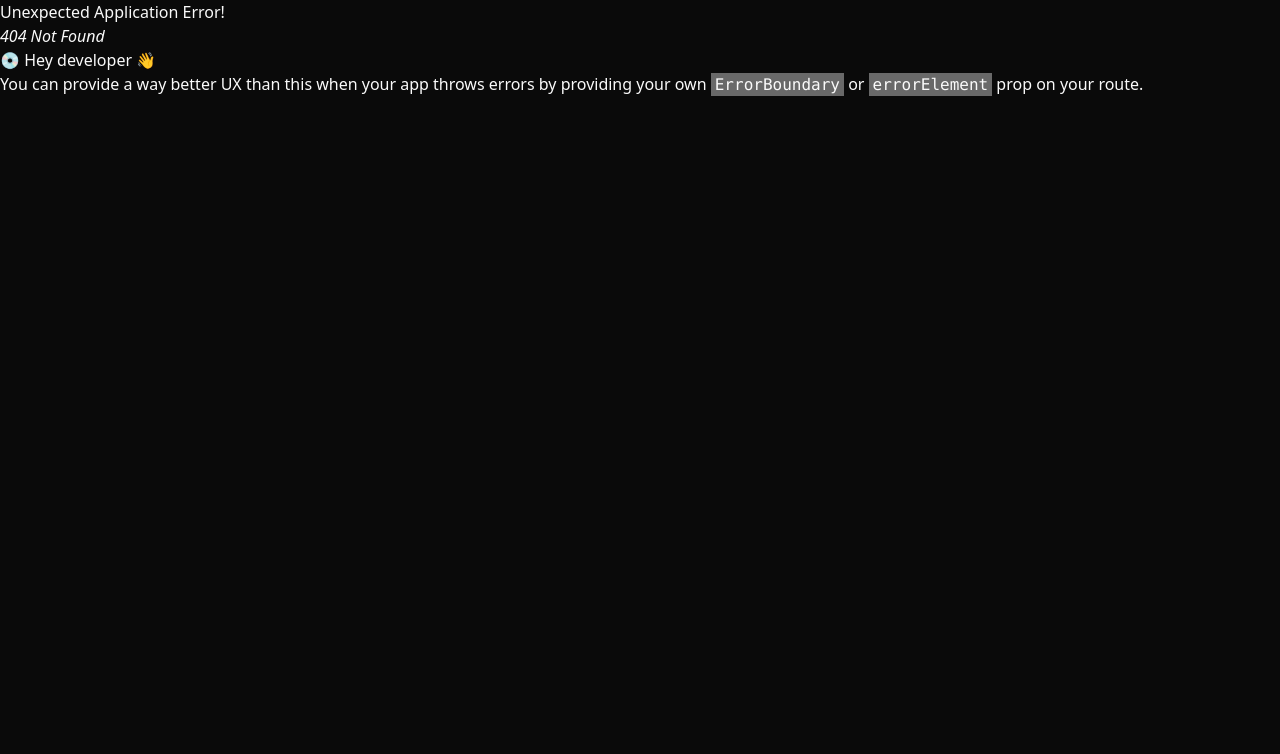
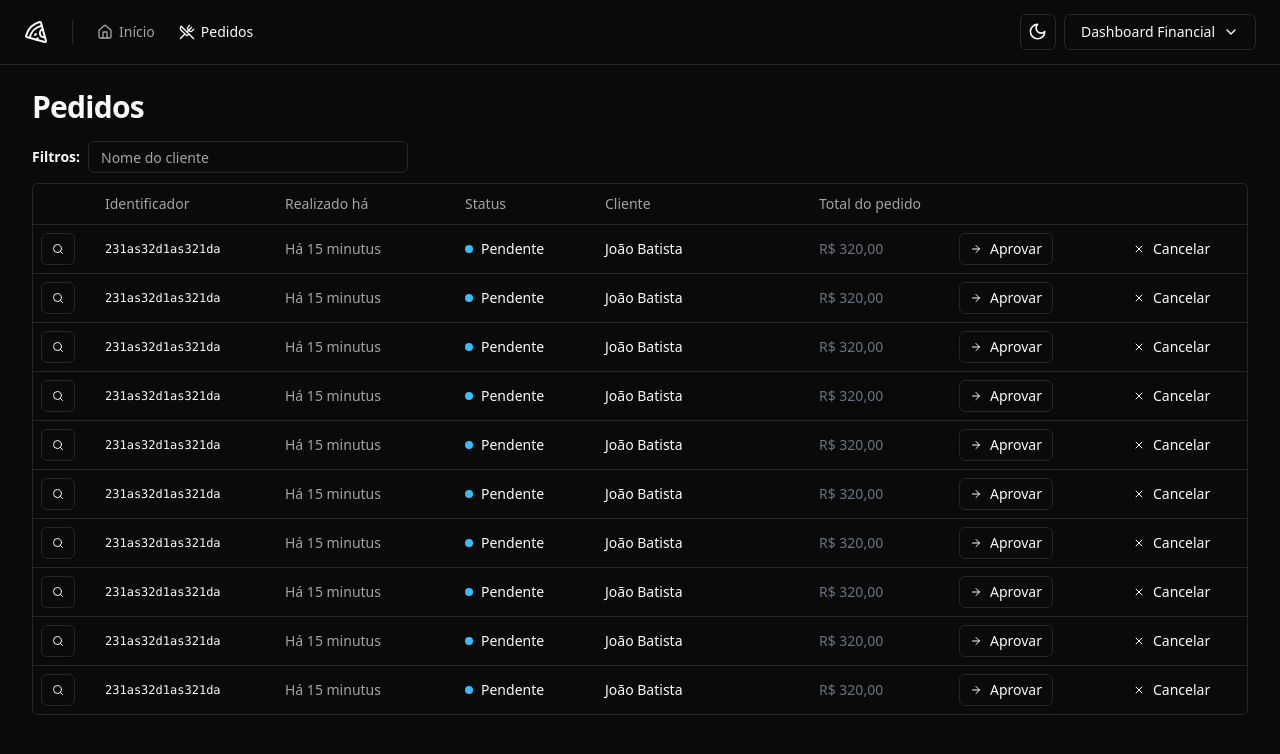
Before and after one commit to Cardosofiles/pizza-shop-client, a React (Vite) app: page /orders in a window 1280 px wide. Before the commit this address had no page. Shown: the top 754 px of the page. Built offline with nearby package versions, Linux system fonts and the light colour scheme.

Commit message:
adding UI table

```diff
--- a/index.html
+++ b/index.html
@@ -1,5 +1,5 @@
 <!DOCTYPE html>
-<html lang="en">
+<html lang="pt-BR">
   <head>
     <meta charset="UTF-8" />
     <link rel="icon" type="image/svg+xml" href="/vite.svg" />
--- a/src/components/ui/button.tsx
+++ b/src/components/ui/button.tsx
@@ -1,8 +1,8 @@
-import * as React from "react"
-import { Slot } from "@radix-ui/react-slot"
-import { cva, type VariantProps } from "class-variance-authority"
+import { Slot } from "@radix-ui/react-slot";
+import { cva, type VariantProps } from "class-variance-authority";
+import * as React from "react";
 
-import { cn } from "@/lib/utils"
+import { cn } from "@/lib/utils";
 
 const buttonVariants = cva(
   "inline-flex items-center justify-center whitespace-nowrap rounded-md text-sm font-medium transition-colors focus-visible:outline-none focus-visible:ring-1 focus-visible:ring-ring disabled:pointer-events-none disabled:opacity-50",
@@ -23,6 +23,7 @@
       size: {
         default: "h-9 px-4 py-2",
         sm: "h-8 rounded-md px-3 text-xs",
+        xs: "h-8 px-2.5",
         lg: "h-10 rounded-md px-8",
         icon: "h-9 w-9",
       },
@@ -32,26 +33,26 @@
       size: "default",
     },
   }
-)
+);
 
 export interface ButtonProps
   extends React.ButtonHTMLAttributes<HTMLButtonElement>,
     VariantProps<typeof buttonVariants> {
-  asChild?: boolean
+  asChild?: boolean;
 }
 
 const Button = React.forwardRef<HTMLButtonElement, ButtonProps>(
   ({ className, variant, size, asChild = false, ...props }, ref) => {
-    const Comp = asChild ? Slot : "button"
+    const Comp = asChild ? Slot : "button";
     return (
       <Comp
         className={cn(buttonVariants({ variant, size, className }))}
         ref={ref}
         {...props}
       />
-    )
+    );
   }
-)
-Button.displayName = "Button"
+);
+Button.displayName = "Button";
 
-export { Button, buttonVariants }
+export { Button, buttonVariants };
--- /dev/null
+++ b/src/components/ui/table.tsx
@@ -0,0 +1,120 @@
+import * as React from "react"
+
+import { cn } from "@/lib/utils"
+
+const Table = React.forwardRef<
+  HTMLTableElement,
+  React.HTMLAttributes<HTMLTableElement>
+>(({ className, ...props }, ref) => (
+  <div className="relative w-full overflow-auto">
+    <table
+      ref={ref}
+      className={cn("w-full caption-bottom text-sm", className)}
+      {...props}
+    />
+  </div>
+))
+Table.displayName = "Table"
+
+const TableHeader = React.forwardRef<
+  HTMLTableSectionElement,
+  React.HTMLAttributes<HTMLTableSectionElement>
+>(({ className, ...props }, ref) => (
+  <thead ref={ref} className={cn("[&_tr]:border-b", className)} {...props} />
+))
+TableHeader.displayName = "TableHeader"
+
+const TableBody = React.forwardRef<
+  HTMLTableSectionElement,
+  React.HTMLAttributes<HTMLTableSectionElement>
+>(({ className, ...props }, ref) => (
+  <tbody
+    ref={ref}
+    className={cn("[&_tr:last-child]:border-0", className)}
+    {...props}
+  />
+))
+TableBody.displayName = "TableBody"
+
+const TableFooter = React.forwardRef<
+  HTMLTableSectionElement,
+  React.HTMLAttributes<HTMLTableSectionElement>
+>(({ className, ...props }, ref) => (
+  <tfoot
+    ref={ref}
+    className={cn(
+      "border-t bg-muted/50 font-medium [&>tr]:last:border-b-0",
+      className
+    )}
+    {...props}
+  />
+))
+TableFooter.displayName = "TableFooter"
+
+const TableRow = React.forwardRef<
+  HTMLTableRowElement,
+  React.HTMLAttributes<HTMLTableRowElement>
+>(({ className, ...props }, ref) => (
+  <tr
+    ref={ref}
+    className={cn(
+      "border-b transition-colors hover:bg-muted/50 data-[state=selected]:bg-muted",
+      className
+    )}
+    {...props}
+  />
+))
+TableRow.displayName = "TableRow"
+
+const TableHead = React.forwardRef<
+  HTMLTableCellElement,
+  React.ThHTMLAttributes<HTMLTableCellElement>
+>(({ className, ...props }, ref) => (
+  <th
+    ref={ref}
+    className={cn(
+      "h-10 px-2 text-left align-middle font-medium text-muted-foreground [&:has([role=checkbox])]:pr-0 [&>[role=checkbox]]:translate-y-[2px]",
+      className
+    )}
+    {...props}
+  />
+))
+TableHead.displayName = "TableHead"
+
+const TableCell = React.forwardRef<
+  HTMLTableCellElement,
+  React.TdHTMLAttributes<HTMLTableCellElement>
+>(({ className, ...props }, ref) => (
+  <td
+    ref={ref}
+    className={cn(
+      "p-2 align-middle [&:has([role=checkbox])]:pr-0 [&>[role=checkbox]]:translate-y-[2px]",
+      className
+    )}
+    {...props}
+  />
+))
+TableCell.displayName = "TableCell"
+
+const TableCaption = React.forwardRef<
+  HTMLTableCaptionElement,
+  React.HTMLAttributes<HTMLTableCaptionElement>
+>(({ className, ...props }, ref) => (
+  <caption
+    ref={ref}
+    className={cn("mt-4 text-sm text-muted-foreground", className)}
+    {...props}
+  />
+))
+TableCaption.displayName = "TableCaption"
+
+export {
+  Table,
+  TableHeader,
+  TableBody,
+  TableFooter,
+  TableHead,
+  TableRow,
+  TableCell,
+  TableCaption,
+}
--- a/src/routes.tsx
+++ b/src/routes.tsx
@@ -3,6 +3,7 @@
 import { AppLayout } from "@/routes/_layouts/app";
 import { AuthLayout } from "@/routes/_layouts/auth";
 import { Dashboard } from "@/routes/app/dashboard";
+import { Orders } from "@/routes/app/orders/orders";
 import { SingIn } from "@/routes/auth/sing-in";
 import { SingUp } from "@/routes/auth/sing-up";
 
@@ -10,7 +11,10 @@
   {
     path: "/",
     element: <AppLayout />,
-    children: [{ path: "/", element: <Dashboard /> }],
+    children: [
+      { path: "/", element: <Dashboard /> },
+      { path: "/orders", element: <Orders /> },
+    ],
   },
   {
     path: "/",
--- /dev/null
+++ b/src/routes/app/orders/orders.tsx
@@ -0,0 +1,99 @@
+import { Helmet } from "react-helmet-async";
+
+import { Button } from "@/components/ui/button";
+import { Input } from "@/components/ui/input";
+import {
+  Table,
+  TableBody,
+  TableCell,
+  TableHead,
+  TableHeader,
+  TableRow,
+} from "@/components/ui/table";
+import { ArrowRight, Search, X } from "lucide-react";
+
+export function Orders() {
+  return (
+    <>
+      <Helmet title="Pedidos" />
+      <div className="flex flex-col gap-4">
+        <h1 className="text-3xl font-bold tracking-tight">Pedidos</h1>
+      </div>
+      <div className="space-y-2.5">
+        <form className="flex items-center gap-2">
+          <span className="text-sm font-semibold">Filtros:</span>
+          <Input placeholder="Nome do cliente" className="h-8 w-[320px]" />
+        </form>
+
+        <div className="border rounded-md">
+          <Table>
+            <TableHeader>
+              <TableRow>
+                <TableHead className="w-[64px]"></TableHead>
+                <TableHead className="w-[180px]">Identificador</TableHead>
+                <TableHead className="w-[180px]">Realizado há</TableHead>
+                <TableHead className="w-[140px]">Status</TableHead>
+                <TableHead className="">Cliente</TableHead>
+                <TableHead className="w-[140px]">Total do pedido</TableHead>
+                <TableHead className="w-[164px]"></TableHead>
+                <TableHead className="w-[132px]"></TableHead>
+              </TableRow>
+            </TableHeader>
+
+            <TableBody>
+              {Array.from({ length: 10 }).map((_, i) => {
+                return (
+                  <TableRow key={i}>
+                    <TableCell>
+                      <Button variant="outline" size="xs">
+                        <Search className="h-3 w-3" />
+                        <span className="sr-only">Detalhes do pedido</span>
+                      </Button>
+                    </TableCell>
+
+                    <TableCell className="font-mono text-xs font-medium">
+                      231as32d1as321da
+                    </TableCell>
+
+                    <TableCell className="text-muted-foreground">
+                      Há 15 minutus
+                    </TableCell>
+
+                    <TableCell className="">
+                      <div className="flex items-center gap-2">
+                        <span className="h-2 w-2 rounded-full bg-sky-400" />
+                        <span className="text-foreground">Pendente</span>
+                      </div>
+                    </TableCell>
+
+                    <TableCell className="font-medium">João Batista</TableCell>
+
+                    <TableCell className="">
+                      <span className="text-sm font-medium text-gray-500">
+                        R$ 320,00
+                      </span>
+                    </TableCell>
+
+                    <TableCell className="">
+                      <Button variant="outline" size="xs">
+                        <ArrowRight className="h-3 w-3 mr-2" />
+                        Aprovar
+                      </Button>
+                    </TableCell>
+
+                    <TableCell className="">
+                      <Button variant="ghost" size="xs">
+                        <X className="h-3 w-3 mr-2" />
+                        Cancelar
+                      </Button>
+                    </TableCell>
+                  </TableRow>
+                );
+              })}
+            </TableBody>
+          </Table>
+        </div>
+      </div>
+    </>
+  );
+}
```
